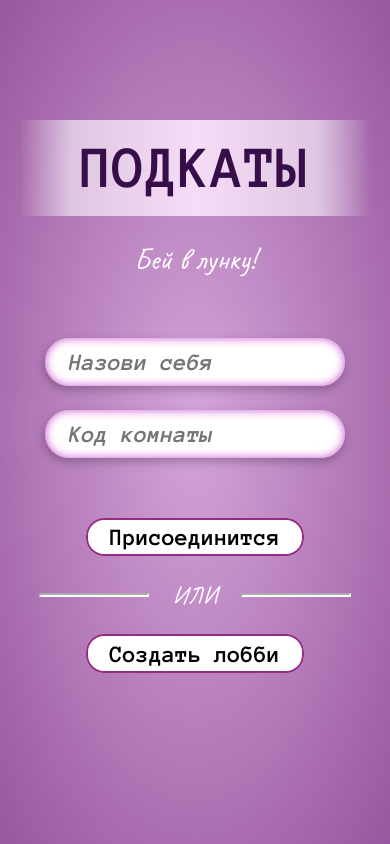
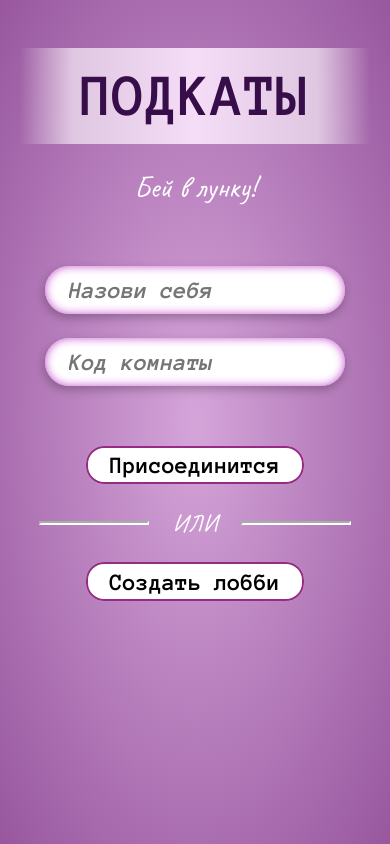
Before and after one commit to SunderShadow/Tacker_game_front, a SvelteKit app: page / in a window 390 px wide. Built offline with nearby package versions, Linux system fonts and the light colour scheme.

Commit message:
Mobile title padding changed

```diff
--- a/src/routes/+page.svelte
+++ b/src/routes/+page.svelte
@@ -31,11 +31,18 @@
   </button>
 </Container>
 
-<style>
+<style lang="scss">
+  @use "$lib/config.scss";
+
   .title {
     width: max-content;
     margin: 0 auto;
-    padding-top: 5rem;
+
+    padding-top: 2rem;
+
+    @media (min-width: config.$screen-size-desktop) {
+      padding-top: 5rem;
+    }
   }
 
   .subtext {
```
